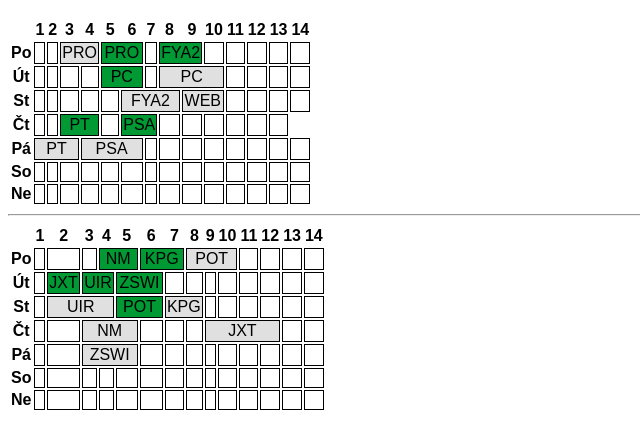
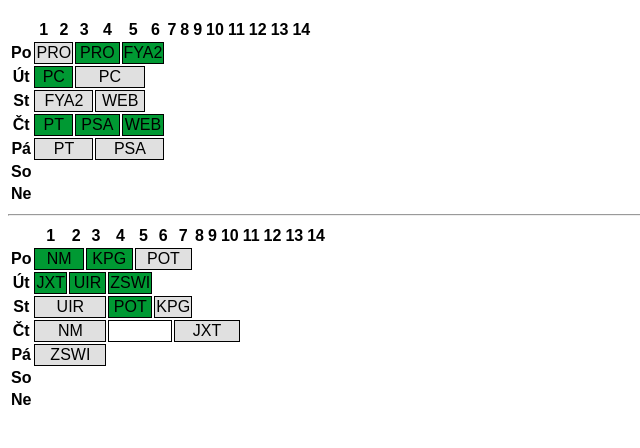
Before and after one commit to burtgulash/favsp2012-jxt, a plain HTML site: page XSLT/test.html in a window 1280 px wide. Shown: the part 48-496 px from the top of the page, without its empty margins (0-640 px from the left). Drawn offline with Linux system fonts and the light colour scheme.

```diff
--- a/XSLT/test.html
+++ b/XSLT/test.html
@@ -26,112 +26,42 @@
 
          <tr>
             <th>Po</th>
-            <td class="prazdne"></td>
-            <td class="prazdne"></td>
             <td colspan="2" class="prednaska">PRO</td>
             <td colspan="2" class="cviceni">PRO</td>
-            <td class="prazdne"></td>
             <td colspan="2" class="cviceni">FYA2</td>
-            <td class="prazdne"></td>
-            <td class="prazdne"></td>
-            <td class="prazdne"></td>
-            <td class="prazdne"></td>
-            <td class="prazdne"></td>
          </tr>
 
          <tr>
             <th>Út</th>
-            <td class="prazdne"></td>
-            <td class="prazdne"></td>
-            <td class="prazdne"></td>
-            <td class="prazdne"></td>
             <td colspan="2" class="cviceni">PC</td>
-            <td class="prazdne"></td>
             <td colspan="3" class="prednaska">PC</td>
-            <td class="prazdne"></td>
-            <td class="prazdne"></td>
-            <td class="prazdne"></td>
-            <td class="prazdne"></td>
          </tr>
 
          <tr>
             <th>St</th>
-            <td class="prazdne"></td>
-            <td class="prazdne"></td>
-            <td class="prazdne"></td>
-            <td class="prazdne"></td>
-            <td class="prazdne"></td>
             <td colspan="3" class="prednaska">FYA2</td>
             <td colspan="2" class="prednaska">WEB</td>
-            <td class="prazdne"></td>
-            <td class="prazdne"></td>
-            <td class="prazdne"></td>
-            <td class="prazdne"></td>
          </tr>
 
          <tr>
             <th>Čt</th>
-            <td class="prazdne"></td>
-            <td class="prazdne"></td>
             <td colspan="2" class="cviceni">PT</td>
-            <td class="prazdne"></td>
             <td colspan="2" class="cviceni">PSA</td>
-            <td class="prazdne"></td>
-            <td class="prazdne"></td>
-            <td class="prazdne"></td>
-            <td class="prazdne"></td>
-            <td class="prazdne"></td>
-            <td class="prazdne"></td>
+            <td colspan="2" class="cviceni">WEB</td>
          </tr>
 
          <tr>
             <th>Pá</th>
             <td colspan="3" class="prednaska">PT</td>
             <td colspan="3" class="prednaska">PSA</td>
-            <td class="prazdne"></td>
-            <td class="prazdne"></td>
-            <td class="prazdne"></td>
-            <td class="prazdne"></td>
-            <td class="prazdne"></td>
-            <td class="prazdne"></td>
-            <td class="prazdne"></td>
-            <td class="prazdne"></td>
          </tr>
 
          <tr>
             <th>So</th>
-            <td class="prazdne"></td>
-            <td class="prazdne"></td>
-            <td class="prazdne"></td>
-            <td class="prazdne"></td>
-            <td class="prazdne"></td>
-            <td class="prazdne"></td>
-            <td class="prazdne"></td>
-            <td class="prazdne"></td>
-            <td class="prazdne"></td>
-            <td class="prazdne"></td>
-            <td class="prazdne"></td>
-            <td class="prazdne"></td>
-            <td class="prazdne"></td>
-            <td class="prazdne"></td>
          </tr>
 
          <tr>
             <th>Ne</th>
-            <td class="prazdne"></td>
-            <td class="prazdne"></td>
-            <td class="prazdne"></td>
-            <td class="prazdne"></td>
-            <td class="prazdne"></td>
-            <td class="prazdne"></td>
-            <td class="prazdne"></td>
-            <td class="prazdne"></td>
-            <td class="prazdne"></td>
-            <td class="prazdne"></td>
-            <td class="prazdne"></td>
-            <td class="prazdne"></td>
-            <td class="prazdne"></td>
-            <td class="prazdne"></td>
          </tr>
 
       </table>
@@ -157,111 +87,43 @@
 
          <tr>
             <th>Po</th>
-            <td class="prazdne"></td>
-            <td class="prazdne"></td>
-            <td class="prazdne"></td>
             <td colspan="2" class="cviceni">NM</td>
             <td colspan="2" class="cviceni">KPG</td>
             <td colspan="3" class="prednaska">POT</td>
-            <td class="prazdne"></td>
-            <td class="prazdne"></td>
-            <td class="prazdne"></td>
-            <td class="prazdne"></td>
          </tr>
 
          <tr>
             <th>Út</th>
-            <td class="prazdne"></td>
             <td class="cviceni">JXT</td>
             <td colspan="2" class="cviceni">UIR</td>
             <td colspan="2" class="cviceni">ZSWI</td>
-            <td class="prazdne"></td>
-            <td class="prazdne"></td>
-            <td class="prazdne"></td>
-            <td class="prazdne"></td>
-            <td class="prazdne"></td>
-            <td class="prazdne"></td>
-            <td class="prazdne"></td>
-            <td class="prazdne"></td>
          </tr>
 
          <tr>
             <th>St</th>
-            <td class="prazdne"></td>
             <td colspan="3" class="prednaska">UIR</td>
             <td colspan="2" class="cviceni">POT</td>
             <td colspan="2" class="prednaska">KPG</td>
-            <td class="prazdne"></td>
-            <td class="prazdne"></td>
-            <td class="prazdne"></td>
-            <td class="prazdne"></td>
-            <td class="prazdne"></td>
-            <td class="prazdne"></td>
          </tr>
 
          <tr>
             <th>Čt</th>
-            <td class="prazdne"></td>
-            <td class="prazdne"></td>
             <td colspan="3" class="prednaska">NM</td>
-            <td class="prazdne"></td>
-            <td class="prazdne"></td>
-            <td class="prazdne"></td>
+            <td colspan="3"></td>
             <td colspan="4" class="prednaska">JXT</td>
-            <td class="prazdne"></td>
-            <td class="prazdne"></td>
          </tr>
 
          <tr>
             <th>Pá</th>
-            <td class="prazdne"></td>
-            <td class="prazdne"></td>
             <td colspan="3" class="prednaska">ZSWI</td>
-            <td class="prazdne"></td>
-            <td class="prazdne"></td>
-            <td class="prazdne"></td>
-            <td class="prazdne"></td>
-            <td class="prazdne"></td>
-            <td class="prazdne"></td>
-            <td class="prazdne"></td>
-            <td class="prazdne"></td>
-            <td class="prazdne"></td>
          </tr>
 
          <tr>
             <th>So</th>
-            <td class="prazdne"></td>
-            <td class="prazdne"></td>
-            <td class="prazdne"></td>
-            <td class="prazdne"></td>
-            <td class="prazdne"></td>
-            <td class="prazdne"></td>
-            <td class="prazdne"></td>
-            <td class="prazdne"></td>
-            <td class="prazdne"></td>
-            <td class="prazdne"></td>
-            <td class="prazdne"></td>
-            <td class="prazdne"></td>
-            <td class="prazdne"></td>
-            <td class="prazdne"></td>
          </tr>
 
          <tr>
             <th>Ne</th>
-            <td class="prazdne"></td>
-            <td class="prazdne"></td>
-            <td class="prazdne"></td>
-            <td class="prazdne"></td>
-            <td class="prazdne"></td>
-            <td class="prazdne"></td>
-            <td class="prazdne"></td>
-            <td class="prazdne"></td>
-            <td class="prazdne"></td>
-            <td class="prazdne"></td>
-            <td class="prazdne"></td>
-            <td class="prazdne"></td>
-            <td class="prazdne"></td>
-            <td class="prazdne"></td>
          </tr>
 
       </table>
```
Also changed, not shown: 1 other file.
